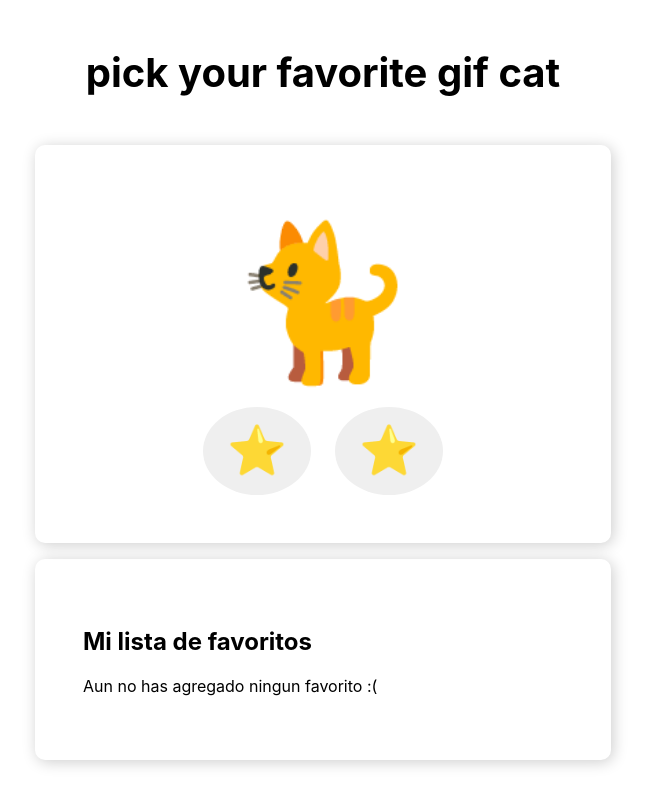
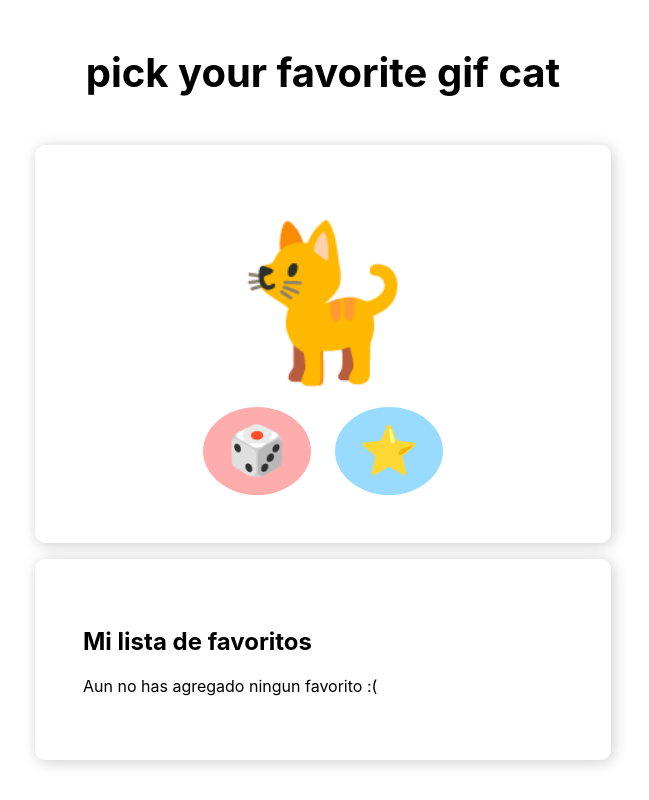
Before and after one commit to nicomelamed/mm-asaditojs-finished, a React (Create React App) app: page / in a window 1280 px wide. Shown: the whole page, without its empty margins (317-966 px from the left). Built offline with nearby package versions, Linux system fonts and the light colour scheme; the HTML template or start-up script is replaced by a standard one.

Commit message:
update naming prop for Button

```diff
--- a/src/components/Button/Button.jsx
+++ b/src/components/Button/Button.jsx
@@ -2,15 +2,17 @@ import React from "react";
 
 import "./button.css";
 
-const Button = ({ type, handleToggleGif, addFavoriteGif }) => {
+const Button = ({ category, handleToggleGif, addFavoriteGif }) => {
   return (
     <button
       type="button"
-      className={`button button--${type}`}
-      onClick={() => (type === "random" ? handleToggleGif() : addFavoriteGif())}
+      className={`button button--${category}`}
+      onClick={() =>
+        category === "random" ? handleToggleGif() : addFavoriteGif()
+      }
     >
-      <span role="img" aria-label={type}>
-        {type === "random" ? "🎲" : "⭐️"}
+      <span role="img" aria-label={category}>
+        {category === "random" ? "🎲" : "⭐️"}
       </span>
     </button>
   );
```
